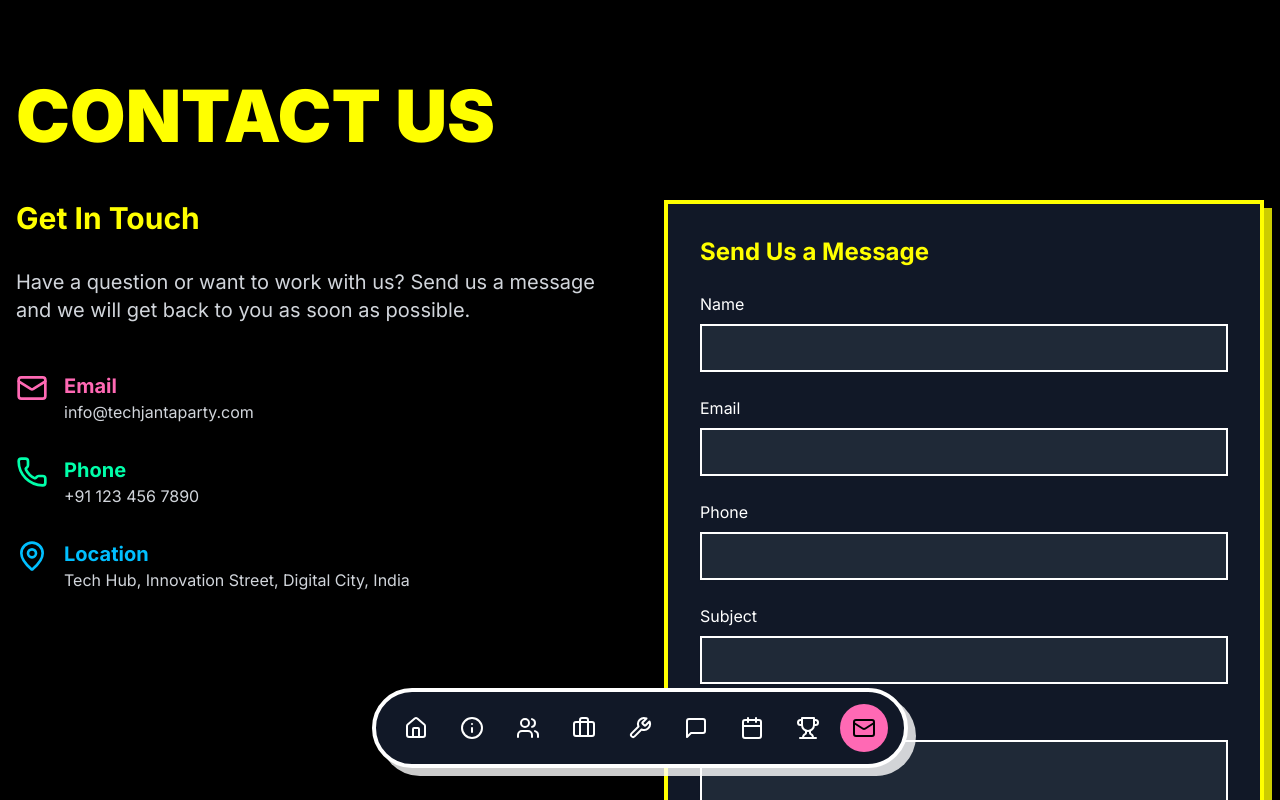
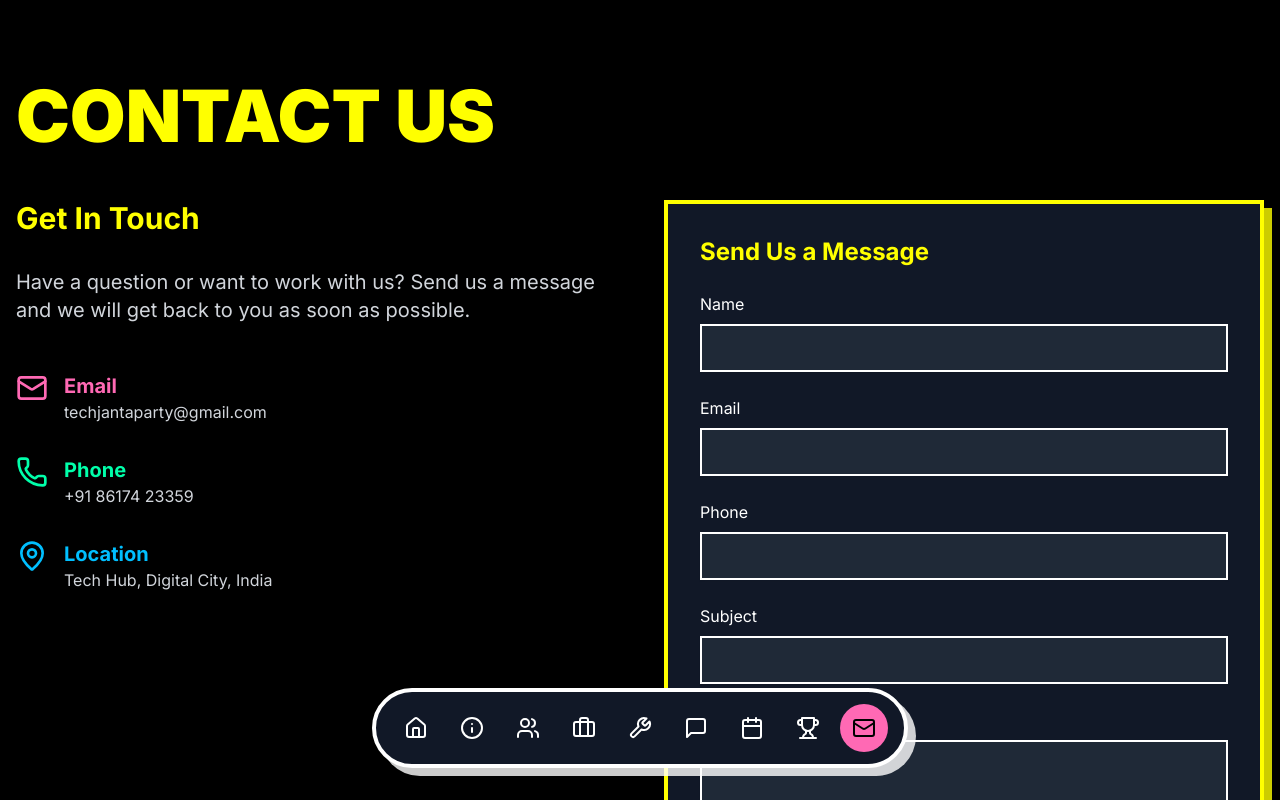
Before and after one commit to Megh2005/techjantaparty, a Next.js app: page /contact in a window 1280 px wide. Shown: the top 800 px of the page. Built offline with nearby package versions, Linux system fonts and the light colour scheme.

Commit message:
Update contact information on Contact page

```diff
--- a/app/contact/page.tsx
+++ b/app/contact/page.tsx
@@ -89,7 +89,7 @@ export default function ContactPage() {
                 <Mail className="w-8 h-8 text-neon-pink mr-4" />
                 <div>
                   <h3 className="text-xl font-bold text-neon-pink">Email</h3>
-                  <p className="text-gray-300">info@techjantaparty.com</p>
+                  <p className="text-gray-300">techjantaparty@gmail.com</p>
                 </div>
               </div>
 
@@ -97,7 +97,7 @@ export default function ContactPage() {
                 <Phone className="w-8 h-8 text-neon-green mr-4" />
                 <div>
                   <h3 className="text-xl font-bold text-neon-green">Phone</h3>
-                  <p className="text-gray-300">+91 123 456 7890</p>
+                  <p className="text-gray-300">+91 86174 23359</p>
                 </div>
               </div>
 
@@ -105,7 +105,7 @@ export default function ContactPage() {
                 <MapPin className="w-8 h-8 text-neon-blue mr-4" />
                 <div>
                   <h3 className="text-xl font-bold text-neon-blue">Location</h3>
-                  <p className="text-gray-300">Tech Hub, Innovation Street, Digital City, India</p>
+                  <p className="text-gray-300">Tech Hub, Digital City, India</p>
                 </div>
               </div>
             </div>
```
